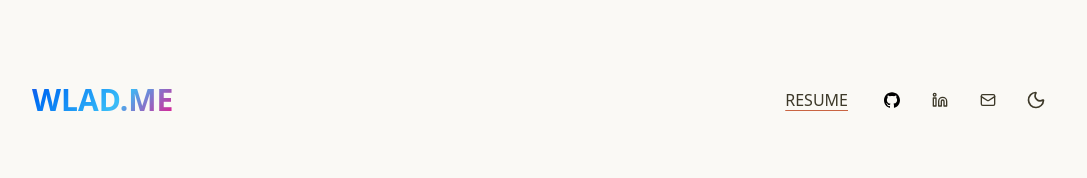
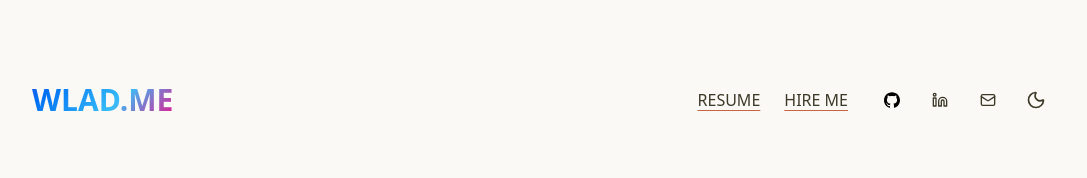
Before and after one commit to dawnhell/wlad.me, a Next.js app: page / in a window 1280 px wide. Shown: the top 178 px of the page, without its empty margins (96-1183 px from the left). Built offline with nearby package versions, Linux system fonts and the light colour scheme; no server answers.

Commit message:
Update header

```diff
--- a/components/Header.tsx
+++ b/components/Header.tsx
@@ -21,6 +21,14 @@ const Header: FC = () => {
           aria-label="View resume PDF"
         >
           RESUME
+        </a>
+
+        <a
+          href="mailto:wlad@wlad.me"
+          className="mr-6 underline underline-offset-4 decoration-primary text-foreground hover:text-primary focus:text-primary active:text-primary font-medium"
+          aria-label="Email for hire"
+        >
+          HIRE ME
         </a>
 
         <div className="socials flex items-center justify-center gap-2">
```
